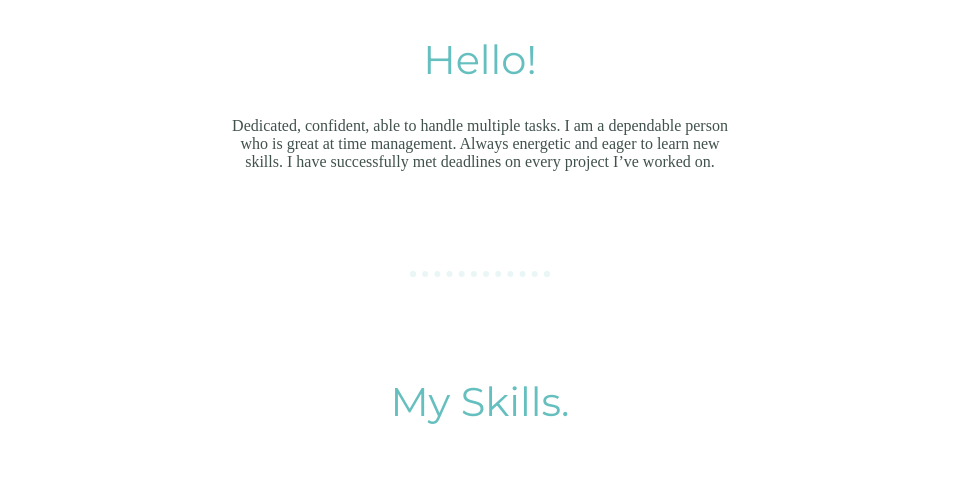
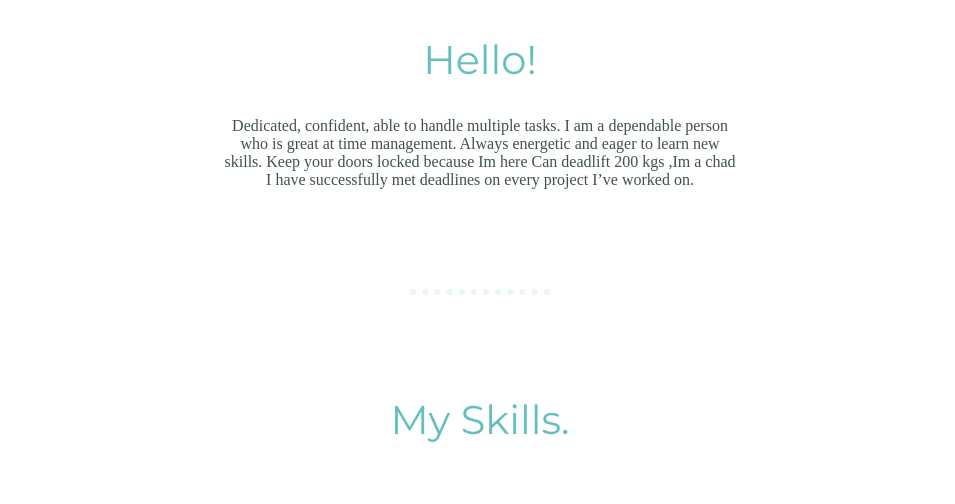
Before and after one commit to sparkrayburn/MY-RESUME, a plain HTML site: page index.html in a window 1280 px wide. Shown: the part 1071-1575 px from the top of the page, without its empty margins (160-1115 px from the left). Drawn offline with Linux system fonts and the light colour scheme.

Commit message:
Update index.html

```diff
--- a/index.html
+++ b/index.html
@@ -31,6 +31,8 @@
     <p class="intro">Dedicated, confident, able to handle multiple tasks.
         I am a dependable person who is great at time management.
         Always energetic and eager to learn new skills.
+        Keep your doors locked because Im here
+        Can deadlift 200 kgs ,Im a chad
         I have successfully met deadlines on every project I’ve worked on.</p>
   </div>
   <hr>
```
